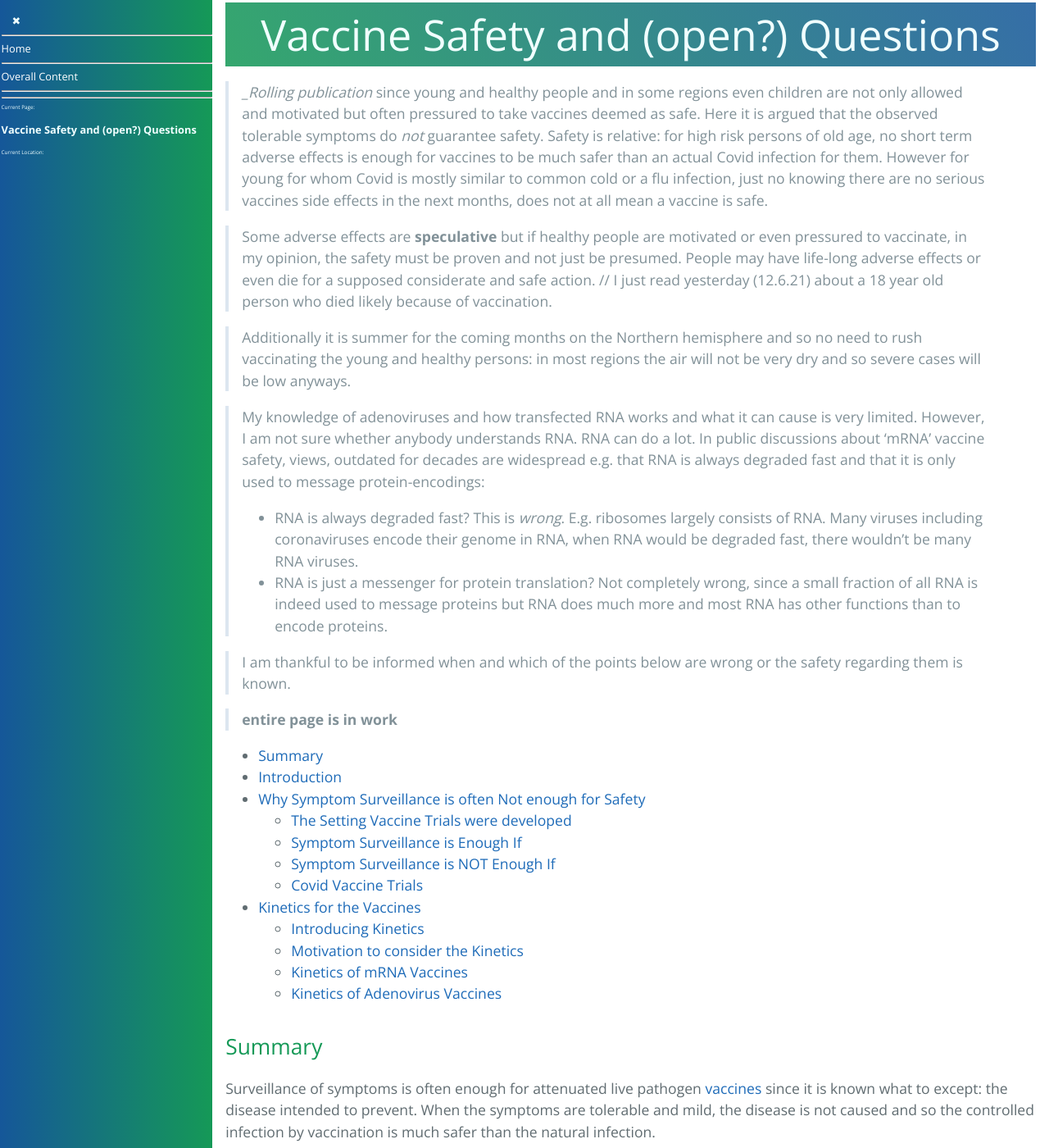
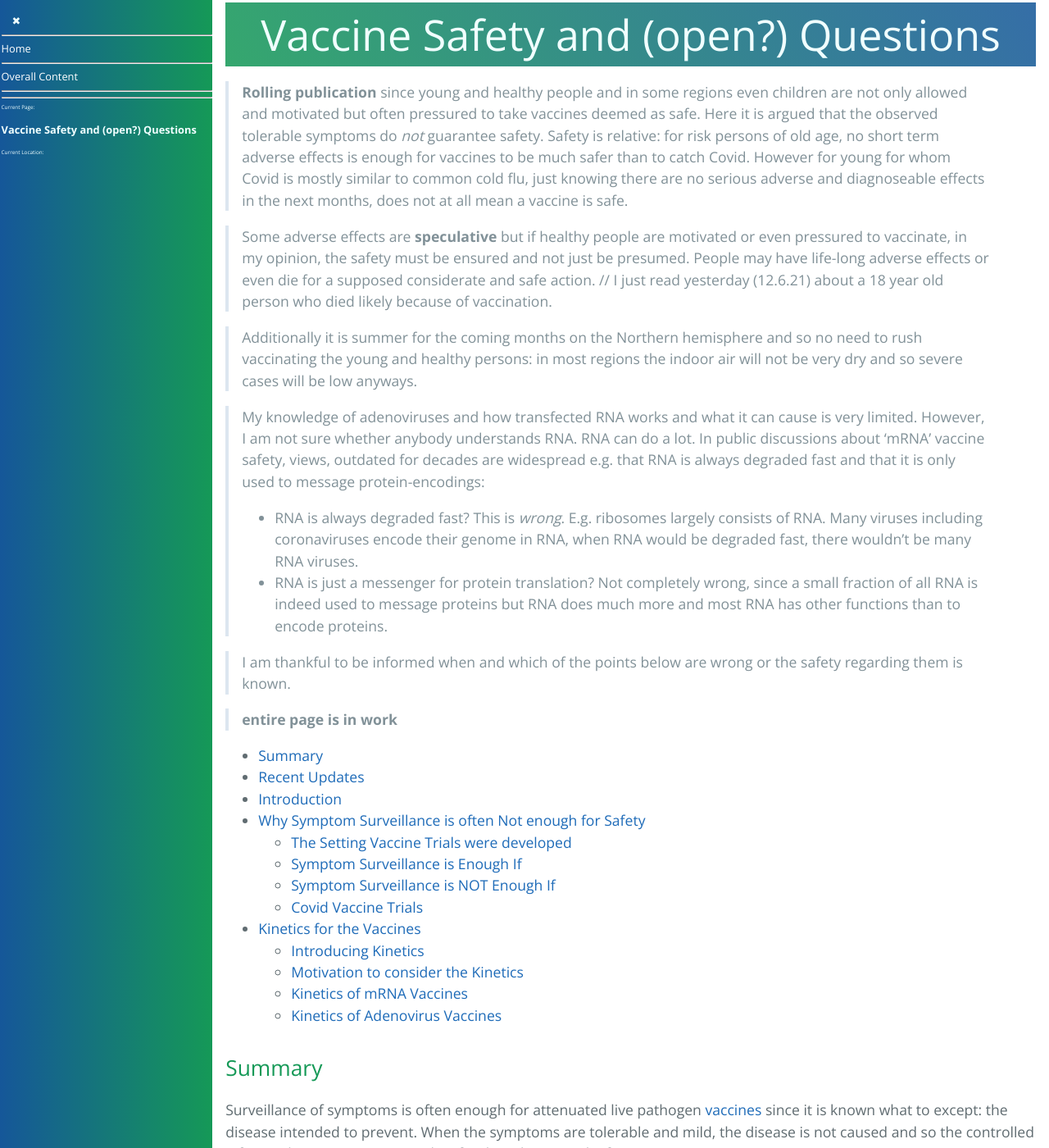
Before and after one commit to forestgrape/coronavirus, a Jekyll site: the page built from 10_vaccines/vaccine_safety.md, in a window 1280 px wide and 1400 px high. Shown: the whole window at 82% size. Built offline with Jekyll 4.4.1, drawn with Linux system fonts in a browser that asks for light colours; our own code applies the rules of GitHub Pages for plain Markdown files; some of the changed text lies outside the part shown.

Commit message:
formulations and added update section

```diff
--- a/10_vaccines/vaccine_safety.md
+++ b/10_vaccines/vaccine_safety.md
@@ -1,10 +1,10 @@
 # Vaccine Safety and (open?) Questions
 
-> __Rolling publication_ since young and healthy people and in some regions even children are not only allowed and motivated but often pressured to take vaccines deemed as safe. Here it is argued that the observed tolerable symptoms do *not* guarantee safety. Safety is relative: for high risk persons of old age, no short term adverse effects is enough for vaccines to be much safer than an actual Covid infection for them. However for young for whom Covid is mostly similar to common cold or a flu infection, just no knowing there are no serious vaccines side effects in the next months, does not at all mean a vaccine is safe.
+> __Rolling publication__ since young and healthy people and in some regions even children are not only allowed and motivated but often pressured to take vaccines deemed as safe. Here it is argued that the observed tolerable symptoms do *not* guarantee safety. Safety is relative: for risk persons of old age, no short term adverse effects is enough for vaccines to be much safer than to catch Covid. However for young for whom Covid is mostly similar to common cold flu, just knowing there are no serious adverse and diagnoseable effects in the next months, does not at all mean a vaccine is safe.
 
-> Some adverse effects are **speculative** but if healthy people are motivated or even pressured to vaccinate, in my opinion, the safety must be proven and not just be presumed. People may have life-long adverse effects or even die for a supposed considerate and safe action. // I just read yesterday (12.6.21) about a 18 year old person who died likely because of vaccination.
+> Some adverse effects are **speculative** but if healthy people are motivated or even pressured to vaccinate, in my opinion, the safety must be ensured and not just be presumed. People may have life-long adverse effects or even die for a supposed considerate and safe action. // I just read yesterday (12.6.21) about a 18 year old person who died likely because of vaccination.
 
-> Additionally it is summer for the coming months on the Northern hemisphere and so no need to rush vaccinating the young and healthy persons: in most regions the air will not be very dry and so severe cases will be low anyways.
+> Additionally it is summer for the coming months on the Northern hemisphere and so no need to rush vaccinating the young and healthy persons: in most regions the indoor air will not be very dry and so severe cases will be low anyways.
 
 > My knowledge of adenoviruses and how transfected RNA works and what it can cause is very limited. However, I am not sure whether anybody understands RNA. RNA can do a lot. In public discussions about 'mRNA' vaccine safety, views, outdated for decades are widespread e.g. that RNA is always degraded fast and that it is only used to message protein-encodings:
 > * RNA is always degraded fast? This is *wrong*. E.g. ribosomes largely consists of RNA. Many viruses including coronaviruses encode their genome in RNA, when RNA would be degraded fast, there wouldn't be many RNA viruses.
@@ -16,6 +16,7 @@
 
 
 * [Summary](#summary)
+* [Recent Updates](#recent-updates)
 * [Introduction](#introduction)
 * [Why Symptom Surveillance is often Not enough for Safety](#why-symptom-surveillance-is-often-not-enough-for-safety)
 	* [The Setting Vaccine Trials were developed](#the-setting-vaccine-trials-were-developed)
@@ -42,7 +43,10 @@
 
 In conclusion, the safety of vaccines can only be ensured by symptoms if a thorough understanding of their behavior in the body is known.
 
-
+## Recent Updates
+* 23.7 Extended list of speculative adverse effects:
+	- Intramuscular administrated Adenovirus vaccine may increase the cancer risk (depends on the adenovirus strain, mainly whether they enter replication capable cells).
+	- 'mRNA vaccines' if they have a tropism for the ovaries, they may damage some follicles. Effect could be similar to some years of smoking, which also can damage the follicles.
 
 ## Introduction
 There are different definitions of immunisation and vaccination around. Here a general definition is used: *Immunisation* prepares the immune system to something and thereby provide prevents a disease. *Vaccination* teaches the immune system to recognize something.
```
